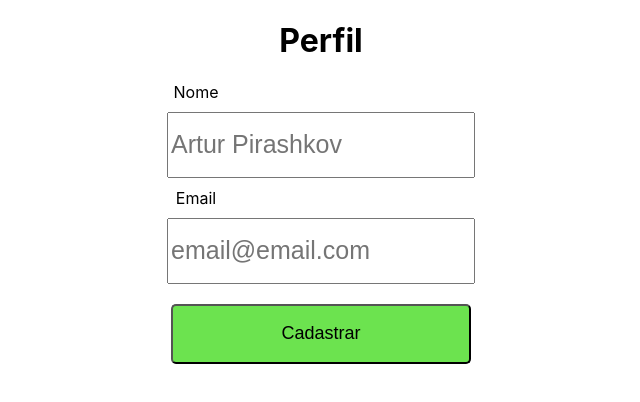
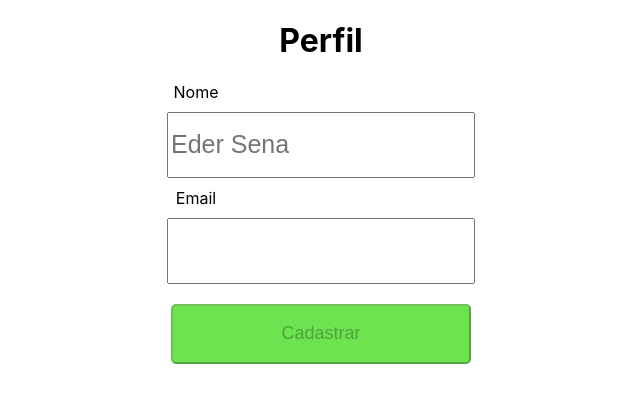
Before and after one commit to ldferrari/sd-05-trybeer, a React (Create React App) app in the folder front-end/: page /profile in a window 1280 px wide. Shown: the top 402 px of the page, without its empty margins (319-959 px from the left). Built offline with nearby package versions, Linux system fonts and the light colour scheme.

Commit message:
Axios and validations

```diff
--- a/front-end/src/context/AppProvider.js
+++ b/front-end/src/context/AppProvider.js
@@ -4,9 +4,9 @@ import PropTypes from 'prop-types';
 import AppContext from './AppContext';
 
 function Provider({ children }) {
-  const [userName, setUserName] = useState([]);
-  const [nomeProfile, setNomeProfile] = useState([]);
-  const [emailProfile, setEmailProfile] = useState([]);
+  const [userName, setUserName] = useState('');
+  const [nomeProfile, setNomeProfile] = useState('Eder Sena');
+  const [emailProfile, setEmailProfile] = useState('');
 
   const contextValue = {
     userName,
--- a/front-end/src/pages/Profile/index.js
+++ b/front-end/src/pages/Profile/index.js
@@ -1,9 +1,17 @@
-import React, { useState } from 'react';
+import React, { useContext, useState } from 'react';
+// import axios from 'axios';
+import AppContext from '../../context/AppContext';
+
 import './index.css';
 
 const Perfil = () => {
-  const [nomeProfile, setNomeProfile] = useState('Artur Pirashkov');
-  const [emailProfile, setEmailProfile] = useState('email@email.com');
+  const [disabled, setDisable] = useState(true);
+
+  const {
+    nomeProfile,
+    setNomeProfile,
+    emailProfile,
+  } = useContext(AppContext);
 
   const submitChange = async () => {
     alert(nomeProfile, emailProfile);
@@ -14,6 +22,16 @@ const Perfil = () => {
     // });
   };
 
+  const handleChanged = (e) => {
+    setNomeProfile(e.target.value);
+    if(nomeProfile.length > 3){
+      setDisable(false);
+    }else {
+      setDisable(true);
+    }
+  }
+
+  let nomes = nomeProfile;
   return (
     <div className="App">
       <h1 data-testid="top-title">Perfil</h1>
@@ -22,9 +40,9 @@ const Perfil = () => {
         <input
           type="text"
           name="name"
-          placeholder={nomeProfile}
+          placeholder={nomes}
           data-testid="profile-name-input"
-          onChange={(e) => setNomeProfile(e.target.value)}
+          onChange={handleChanged}
         />
         <label>Email</label>
         <input
@@ -36,7 +54,7 @@ const Perfil = () => {
         <button
           type="submit"
           data-testid="profile-save-btn"
-          disabled={!(nomeProfile.length > 3)}
+          disabled={disabled}
           onClick={submitChange}>Cadastrar</button>
       </div>
     </div>
```
